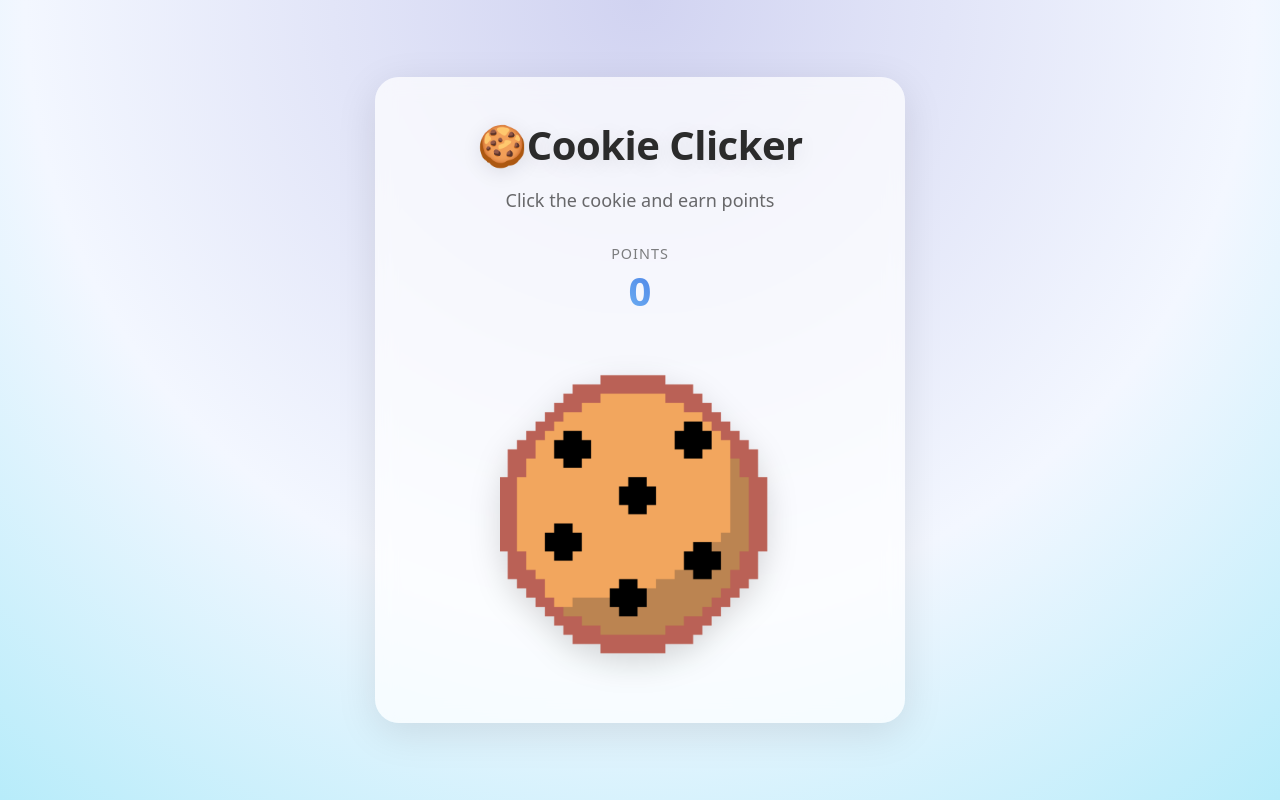
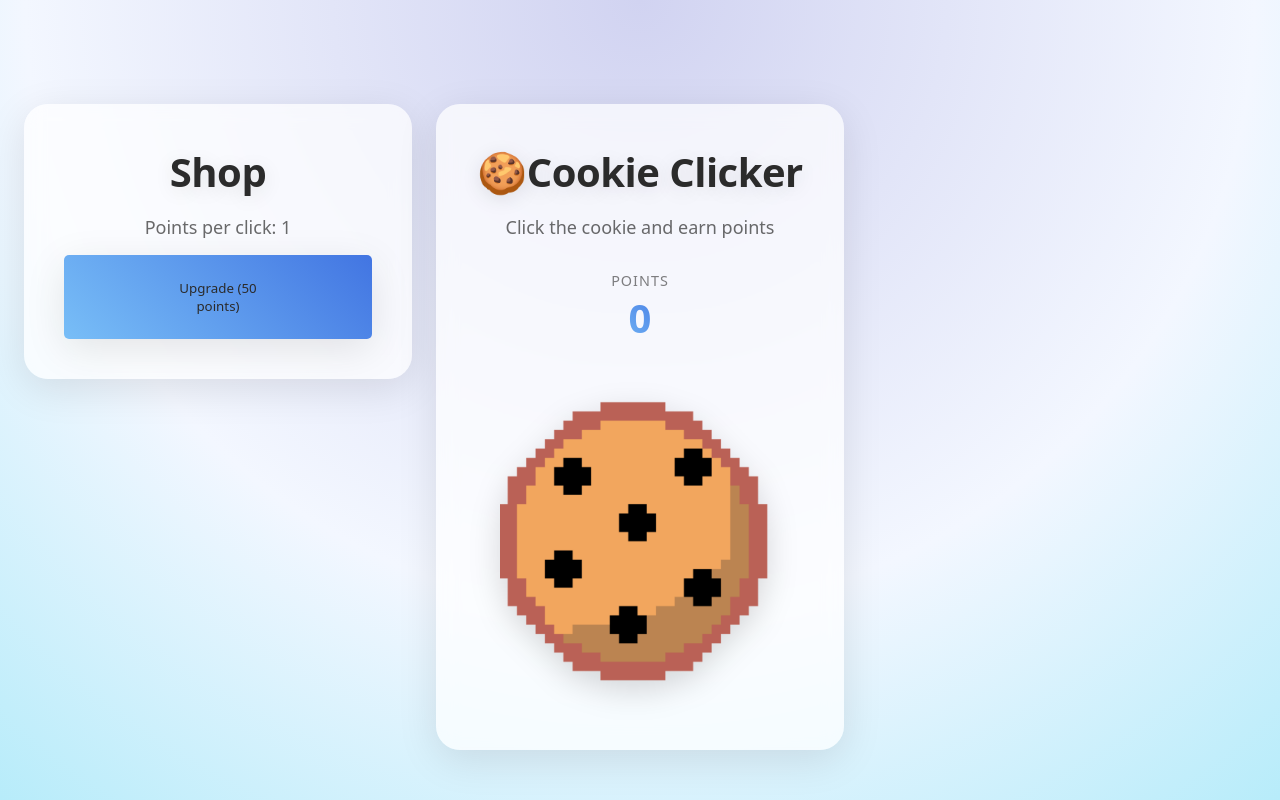
Before and after one commit to VeikkaND/Cookie_Clicker_Rewards, a React (Vite) app: page / in a window 1280 px wide. Built offline with nearby package versions, Linux system fonts and the light colour scheme.

Commit message:
Added a shop system

```diff
--- a/src/components/Cookie.jsx
+++ b/src/components/Cookie.jsx
@@ -3,7 +3,7 @@ import image from "../assets/cookie_pixel.svg";
 import style from "./style.module.css";
 import audio from "../assets/crunch.mp3";
 
-export default function CookieClicker({ setPoints }) {
+export default function CookieClicker({ setPoints, ppc }) {
     const [particles, setParticles] = useState([]);
     const crunchSound = new Audio(audio);
 
@@ -42,7 +42,7 @@ export default function CookieClicker({ setPoints }) {
                     className={style.plusOne}
                     style={{ left: p.x, top: p.y }}
                 >
-                    +1
+                    +{ppc}
                 </span>
             ))}
         </div>
--- /dev/null
+++ b/src/components/Shop.jsx
@@ -0,0 +1,19 @@
+import style from "./style.module.css";
+
+export default function Shop({ setPpc, points, setPoints, upgradeCost }) {
+
+    const handleClick = (e) => {
+        if(points >= upgradeCost) {
+            setPpc()
+            setPoints()
+        }
+    }
+
+    return(
+        <div>
+            <button onClick={handleClick}
+            className={style.upgrade}>Upgrade ({upgradeCost} points)
+            </button>
+        </div>
+    )
+}
--- a/src/components/style.module.css
+++ b/src/components/style.module.css
@@ -39,3 +39,21 @@
         transform: translateY(-50px);
     }
 }
+
+.upgrade {
+    border-radius: 5px;
+    border: none;
+    padding-block: 1.5rem;
+    padding-inline: 6rem;
+
+    font-family: system-ui, -apple-system, Segoe UI, Roboto, sans-serif;
+    color: #2b2b2b;
+
+    background: linear-gradient(45deg, #78bef7, #4275e2);
+
+    box-shadow: 0 10px 40px rgba(0,0,0,0.1);
+}
+
+.upgrade:hover {
+    transform: scale(1.03);
+}
--- a/src/view/cookie_clicker.jsx
+++ b/src/view/cookie_clicker.jsx
@@ -1,12 +1,27 @@
 import { useState } from "react";
 import Cookie from "../components/Cookie";
+import Shop from "../components/Shop";
 import style from "./style.module.css";
 
 export default function CookieClicker() {
     const [points, setPoints] = useState(0);
+    const [ppc, setPpc] = useState(1);
+    const upgradeCost = 50
 
     return (
     <div className={style.container}>
+        <div className={style.cardContainer}>
+            <div className={style.card} style={{alignSelf: "start"}}>
+                <h1 className={style.title}>Shop</h1>
+                <p className={style.subtitle}>Points per click: {ppc}</p>
+
+                <Shop setPpc={() => setPpc((prev) => prev + 1)}
+                setPoints={() => setPoints((prev) => prev - upgradeCost)}
+                points={points}
+                upgradeCost={upgradeCost} />
+
+            </div>
+
             <div className={style.card}>
                 <h1 className={style.title}>🍪Cookie Clicker</h1>
                 <p className={style.subtitle}>Click the cookie and earn points</p>
@@ -16,8 +31,18 @@ export default function CookieClicker() {
                     <p className={style.score}>{points}</p>
                 </div>
 
-            <Cookie setPoints={() => setPoints((prev) => prev + 1)} />
+                <Cookie setPoints={() => setPoints((prev) => prev + ppc)}
+                ppc={ppc}/>
 
             </div>
+
+            <div className={style.card} style={{opacity: 0}}>
+                {/*
+                fill with reward system in other version
+                and remove {opacity: 0}
+                */}
+            </div>
+        </div>
+
     </div>
     );}
--- a/src/view/style.module.css
+++ b/src/view/style.module.css
@@ -6,6 +6,18 @@
   justify-content: center;
   flex-direction: column;
   padding: 1.5rem;
+  box-sizing: border-box;
+}
+
+.cardContainer {
+  width: 100%;
+  height: 100%;
+  display: flex;
+  align-items: start;
+  justify-content: center;
+  flex-direction: row;
+  padding-top: 5rem;
+  gap: 1.5rem;
   box-sizing: border-box;
 }
 
```
Lines whose indentation alone changed are shown as unchanged.
